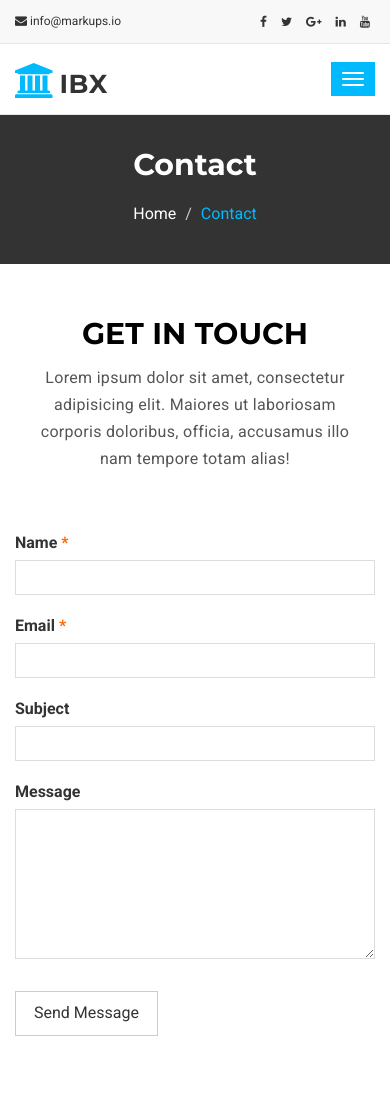
After one commit to Ludis-ET/IBEX, a Django app: page /contact-us/ in a window 390 px wide. The commit adds this page. Shown: the top 1096 px of the page. Run offline with Django 5.2, Linux system fonts and the light colour scheme; tables that the repository leaves empty hold one stand-in row (values such as "Sample post"); some libraries are stand-ins or nearby versions.

```diff
--- a/core/templates/base.html
+++ b/core/templates/base.html
@@ -140,19 +140,19 @@
             </button>
             <!-- LOGO -->
             <!-- TEXT BASED LOGO -->
-            <a class="navbar-brand" href="index.html"
+            <a class="navbar-brand" href="{% url 'home' %}"
               ><i class="fa fa-university"></i><span>IBX</span></a
             >
             <!-- IMG BASED LOGO  -->
-            <!-- <a class="navbar-brand" href="index.html"><img src="{% static 'assets/img/logo.png' %}" alt="logo"></a> -->
+            <!-- <a class="navbar-brand" href="{% url 'home' %}"><img src="{% static 'assets/img/logo.png' %}" alt="logo"></a> -->
           </div>
           <div id="navbar" class="navbar-collapse collapse">
             <ul id="top-menu" class="nav navbar-nav navbar-right main-nav">
-              <li class=""><a href="index.html">Home</a></li>
+              <li class=""><a href="{% url 'home' %}">Home</a></li>
 
               <li><a href="{% url 'blog' %}">Blog</a></li>
               <li><a href="{% url 'course' %}">Courses</a></li>
-              <li><a href="contact.html">Contact</a></li>
+              <li><a href="{% url 'contact' %}">Contact Us</a></li>
               {% comment %}
               <li class="dropdown">
                 <a href="#" class="dropdown-toggle" data-toggle="dropdown"
@@ -210,6 +210,7 @@
                   </ul>
                 </div>
               </div>
+              {% comment %}
               <div class="col-lg-3 col-md-3 col-sm-3">
                 <div class="mu-footer-widget">
                   <h4>News letter</h4>
@@ -222,6 +223,7 @@
                   </form>
                 </div>
               </div>
+              {% endcomment %}
               <div class="col-lg-3 col-md-3 col-sm-3">
                 <div class="mu-footer-widget">
                   <h4>Contact</h4>
--- /dev/null
+++ b/core/templates/contact.html
@@ -0,0 +1,92 @@
+{% extends 'base.html' %}
+
+{%load static %}
+{% block body %}
+<!-- Start search box -->
+  <div id="mu-search">
+    <div class="mu-search-area">
+      <button class="mu-search-close"><span class="fa fa-close"></span></button>
+      <div class="container">
+        <div class="row">
+          <div class="col-md-12">
+            <form class="mu-search-form">
+             <input type="search" placeholder="Type Your Keyword(s) & Hit Enter">
+            </form>
+          </div>
+        </div>
+      </div>
+    </div>
+  </div>
+  <!-- End search box -->
+ <!-- Page breadcrumb -->
+ <section id="mu-page-breadcrumb">
+   <div class="container">
+     <div class="row">
+       <div class="col-md-12">
+         <div class="mu-page-breadcrumb-area">
+           <h2>Contact</h2>
+           <ol class="breadcrumb">
+            <li><a href="#">Home</a></li>
+            <li class="active">Contact</li>
+          </ol>
+         </div>
+       </div>
+     </div>
+   </div>
+ </section>
+ <!-- End breadcrumb -->
+
+ <!-- Start contact  -->
+ <section id="mu-contact">
+   <div class="container">
+     <div class="row">
+       <div class="col-md-12">
+         <div class="mu-contact-area">
+          <!-- start title -->
+          <div class="mu-title">
+            <h2>Get in Touch</h2>
+            <p>Lorem ipsum dolor sit amet, consectetur adipisicing elit. Maiores ut laboriosam corporis doloribus, officia, accusamus illo nam tempore totam alias!</p>
+          </div>
+          <!-- end title -->
+          <!-- start contact content -->
+          <div class="mu-contact-content">
+            <div class="row">
+              <div class="col-md-6">
+                <div class="mu-contact-left">
+                  <form class="contactform">
+                    <p class="comment-form-author">
+                      <label for="author">Name <span class="required">*</span></label>
+                      <input type="text" required="required" size="30" value="" name="author">
+                    </p>
+                    <p class="comment-form-email">
+                      <label for="email">Email <span class="required">*</span></label>
+                      <input type="email" required="required" aria-required="true" value="" name="email">
+                    </p>
+                    <p class="comment-form-url">
+                      <label for="subject">Subject</label>
+                      <input type="text" name="subject">
+                    </p>
+                    <p class="comment-form-comment">
+                      <label for="comment">Message</label>
+                      <textarea required="required" aria-required="true" rows="8" cols="45" name="comment"></textarea>
+                    </p>
+                    <p class="form-submit">
+                      <input type="submit" value="Send Message" class="mu-post-btn" name="submit">
+                    </p>
+                  </form>
+                </div>
+              </div>
+              <div class="col-md-6">
+                <div class="mu-contact-right">
+                  <iframe src="https://www.google.com/maps/embed?pb=!1m23!1m12!1m3!1d6249.345033302234!2d-80.02791918555701!3d40.45935344513505!2m3!1f0!2f0!3f0!3m2!1i1024!2i768!4f13.1!4m8!3e6!4m0!4m5!1s0x8834f411a7b748bd%3A0xaec8197db3de9a9e!2sCalifornia-Kirkbride%2C+Pittsburgh%2C+PA%2C+USA!3m2!1d40.4600435!2d-80.0213538!5e0!3m2!1sen!2sbd!4v1464270878470" width="100%" height="450" frameborder="0" style="border:0" allowfullscreen></iframe>
+                </div>
+              </div>
+            </div>
+          </div>
+          <!-- end contact content -->
+         </div>
+       </div>
+     </div>
+   </div>
+ </section>
+ {% endblock %}
```
